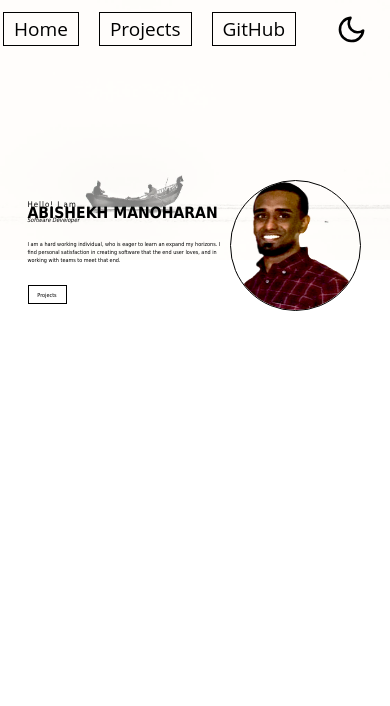
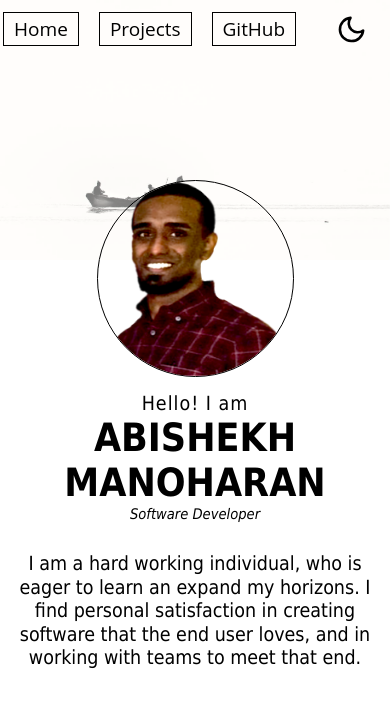
Before and after one commit to abishekh-manoharan/portfolio-website, a React (Create React App) app: page / in a window 390 px wide. Shown: the top 706 px of the page. Built offline with nearby package versions, Linux system fonts and the light colour scheme.

Commit message:
mobile home page layout

```diff
--- a/public/index.css
+++ b/public/index.css
@@ -1,7 +1,6 @@
 * {
     font-family: "Tahoma", sans-serif;
 }
-
 
 .layout {
     display: flex;
@@ -22,7 +21,6 @@
 .navbarItem:nth-of-type(1) {
     margin-left: auto;
 }
-
 
 .navbarItem {
     margin: 0px 10px;
@@ -575,12 +573,6 @@ a {
     font-size: 1.4vw;
 }
 
-.button1 {
-    /* position: relative; */
-    /* justify-self: end; */
-    /* right: 10px; */
-}
-
 .button2 {
     grid-area: button;
     position: relative;
@@ -601,6 +593,7 @@ a {
     border-radius: 70%;
     border: solid 1px;
 }
+
 /*
 #profile-pic-outline {
     position: absolute;
@@ -632,7 +625,7 @@ a {
 }
 
 .bg {
-    position:fixed;
+    position: fixed;
     z-index: -1;
 }
 
@@ -660,3 +653,75 @@ a {
 #navbarItem-github-btn {
     margin: 0px 10px;
 }
+
+
+/* mobile */
+@media (max-width: 900px) {
+    html {
+        font-size: 5vw;
+    }
+
+    #profile-pic {
+        height: 10rem;
+        width: 10rem;
+        margin-bottom: 10px;
+    }
+
+    .content {
+        position: absolute;
+        left: 0px;
+        right: 0px;
+        height: 100vh;
+        width: 100vw;
+        display: flex;
+        flex-direction: column;
+        justify-content: center;
+    }
+
+    .homePage {
+        /* position: absolute; */
+        margin: 0px;
+        top: 20px;
+        display: flex;
+        flex-direction: column;
+        justify-content: center;
+        align-items: center;
+    }
+
+    .greeting {
+        font-size: 1rem;
+        position: relative;
+        top: 0px;
+        letter-spacing: 1px;
+        align-self: center;
+    }
+
+    .name {
+        font-size: 2rem;
+        text-align: center;
+        padding: 0px;
+        /* font-size: 10em; */
+        align-self: center;
+    }
+
+    .occupation {
+        font-size: .75rem;
+        position: static;
+        bottom: 0px;
+        margin-bottom: 0vw;
+    }
+
+    .about {
+        font-size: 1rem;
+        position: relative;
+        bottom: 0px;
+        text-align: center;
+        line-height: 1.2rem;
+        margin-top: 20px;
+        padding: 10px;
+    }
+
+    .home-page-btn.button {
+        display: none;
+    }
+}
--- a/src/components/HomePage2.js
+++ b/src/components/HomePage2.js
@@ -18,6 +18,10 @@ function HomePage2({ setStylesForLight, setStylesForDark, darkMode, setContent }
 
   return (
     <div className="homePage">
+      <div className="profile">
+        <img src={pic} id="profile-pic" />
+        <div id='profile-pic-outline' />
+      </div>
       <div className="greeting">Hello! I am</div>
       <div className="name">
         <strong>ABISHEKH MANOHARAN</strong>
@@ -29,11 +33,7 @@ function HomePage2({ setStylesForLight, setStylesForDark, darkMode, setContent }
         user loves, and in working with teams to meet that end.
       </div>
       <button className="home-page-btn button" onClick={handleProjectsBtnClick}>Projects</button>
-      {/* <button className="home-page-btn button2 button">Contact Me</button> */}
-      <div className="profile">
-        <img src={pic} id="profile-pic" />
-        <div id='profile-pic-outline' />
-      </div>
+
     </div>
   );
 }
```
